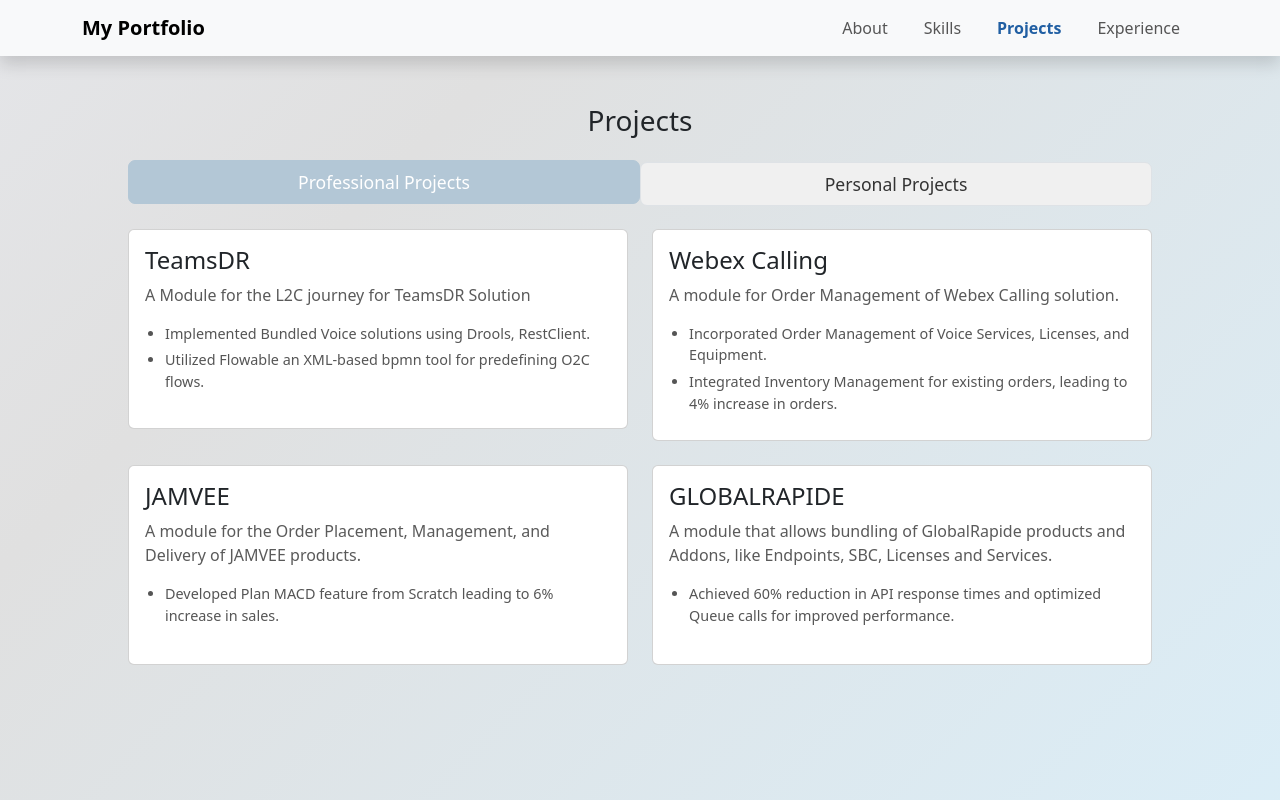
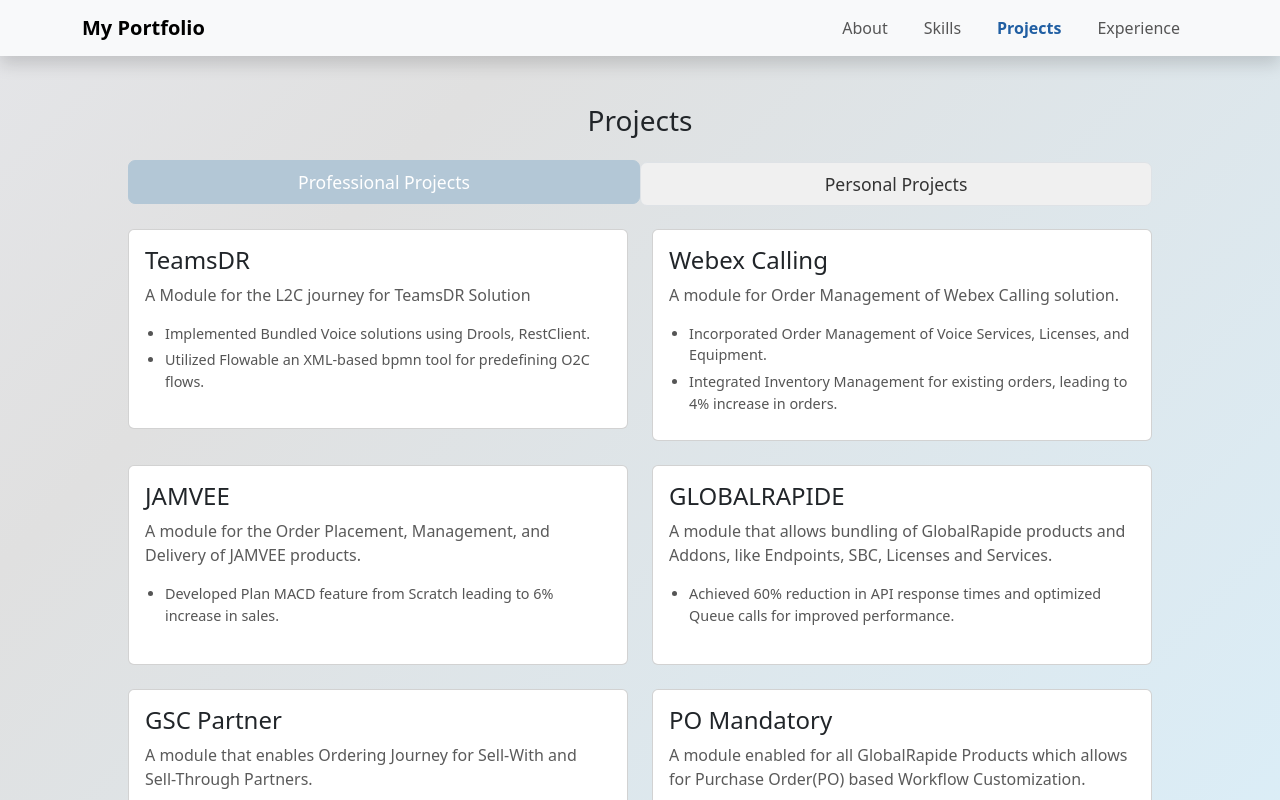
Before and after one commit to sharma-isha/portfolio, an Angular app: page /projects in a window 1280 px wide. Built offline with nearby package versions, Linux system fonts and the light colour scheme.

Commit message:
added new professional projects

```diff
--- a/src/app/projects/projects.component.html
+++ b/src/app/projects/projects.component.html
@@ -17,7 +17,7 @@
       </button>
     </li>
   </ul>
-  <div class="tab-content mt-4 mx-auto" id="projectTabsContent" style="max-width: 80%;">
+  <div class="tab-content mt-4 mb-4 mx-auto" id="projectTabsContent" style="max-width: 80%;">
     <!-- Professional Projects -->
     <div class="tab-pane fade show active" id="professional" role="tabpanel" aria-labelledby="professional-tab">
       <div class="row row-cols-1 row-cols-md-2 g-4">
@@ -40,7 +40,7 @@
     <!-- Personal Projects -->
     <div class="tab-pane fade mx-auto" id="personal" role="tabpanel" aria-labelledby="personal-tab"
       style="max-width: 80%; margin-left: 1% !important; margin-right: 1% !important;">
-      <div class="container mt-4">
+      <div class="container mt-4 mb-4">
         <div class="row g-2">
           <div *ngFor="let project of personalProjects" class="col-12 col-md-6 col-lg-5 d-flex">
             <div class="card shadow-lg p-3 mb-5 bg-body-tertiary rounded flex-grow-1 d-flex flex-column">
--- a/src/app/projects/projects.component.ts
+++ b/src/app/projects/projects.component.ts
@@ -47,8 +47,26 @@
       features: [
         'Achieved 60% reduction in API response times and optimized Queue calls for improved performance.'
       ]
+    },
+    {
+      title: 'GSC Partner',
+      shortDescription: 'A module that enables Ordering Journey for Sell-With and Sell-Through Partners.',
+      image: 'path/to/image.jpg',
+      link: 'https://github.com/your-repo',
+      features: [
+        'Delivered the module in tight timelines leading to a 8% increase in revenue of GSC product.'
+      ]
+    },
+    {
+      title: 'PO Mandatory',
+      shortDescription: 'A module enabled for all GlobalRapide Products which allows for Purchase Order(PO) based Workflow Customization.',
+      image: 'path/to/image.jpg',
+      link: 'https://github.com/your-repo',
+      features: [
+        'Led a team of 4 developers in tight timelines for successful delivery.',
+        'Mandated Robust Testing which identified and resolved Potential Production issues.'
+      ]
     }
-
   ];
 
   personalProjects = [
```
Also changed, not shown: 1 other file (tests, documents, lock files or other folders).
